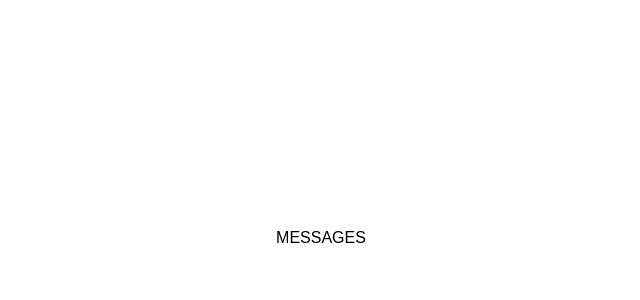
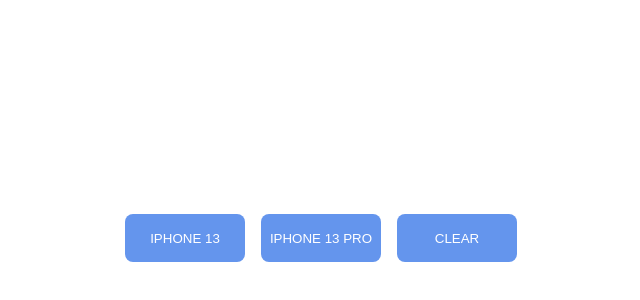
Before and after one commit to ViktorSenyk/react, a React (Create React App) app in the folder 6_conditional_rendering/1_task/: page / in a window 1280 px wide. Shown: the part 170-470 px from the top of the page, without its empty margins (319-959 px from the left). Built offline with nearby package versions, Linux system fonts and the light colour scheme.

Commit message:
add task 3

```diff
--- a/6_conditional_rendering/1_task/src/App.js
+++ b/6_conditional_rendering/1_task/src/App.js
@@ -1,8 +1,12 @@
 import React from 'react';
-import Mailbox from './Mailbox';
+import Page from './Page';
 
 function App() {
-  return <><Mailbox unreadMessages={[]} /></>;
+  return (
+    <>
+      <Page />
+    </>
+  );
 }
 
 export default App;
--- /dev/null
+++ b/6_conditional_rendering/1_task/src/Info.jsx
@@ -0,0 +1,6 @@
+import React, { Component } from 'react';
+
+export default class Info extends Component {
+  render = () =>
+    !this.props.info ? null : <div className="message">{this.props.info}</div>;
+}
--- a/6_conditional_rendering/1_task/src/Mailbox.jsx
+++ /dev/null
@@ -1,14 +0,0 @@
-import React, { Component } from 'react';
-
-export default class Mailbox extends Component {
-  render = () => (
-    <div className="mailbox">
-      <span className="mailbox__text">Messages</span>
-      {this.props.unreadMessages.length > 0 && (
-        <span className="mailbox__count">
-          {this.props.unreadMessages.length}
-        </span>
-      )}
-    </div>
-  );
-}
--- /dev/null
+++ b/6_conditional_rendering/1_task/src/Page.jsx
@@ -0,0 +1,21 @@
+import React, { Component } from 'react';
+import Info from './Info';
+
+export default class Page extends Component {
+  state = {
+    info: '',
+  };
+
+  setInfo = (text) => this.setState({ info: text });
+
+  render = () => (
+    <div className="page">
+      <Info info={this.state.info} />
+      <div className="actions">
+        <button className="btn" onClick={() => this.setInfo('IPhone 13 - Price is 500$. Available in 2 colors')}>IPhone 13</button>
+        <button className="btn" onClick={() => this.setInfo('Price is 650$. Not available.')}>IPhone 13 Pro</button>
+        <button className="btn" onClick={() => this.setInfo('')}>Clear</button>
+      </div>
+    </div>
+  );
+}
--- a/6_conditional_rendering/1_task/src/index.scss
+++ b/6_conditional_rendering/1_task/src/index.scss
@@ -13,20 +13,25 @@
   align-items: center;
 }
 
-.mailbox {
-  &__text {
-    text-transform: uppercase;
-  }
+$blue: #6495ed;
 
-  &__count {
-    display: inline-block;
-    width: 32px;
-    height: 32px;
-    border-radius: 50%;
-    text-align: center;
-    line-height: 32px;
-    color: #fff;
-    background-color: #000;
-    margin-left: 16px;
-  }
+.message {
+  border: 2px solid $blue;
+  border-radius: 8px;
+  padding: 8px;
+  margin-bottom: 16px;
 }
+
+.btn {
+  height: 48px;
+  color: #fff;
+  border-radius: 8px;
+  width: 120px;
+  outline: none;
+  border: none;
+  text-transform: uppercase;
+  padding: 8px;
+  cursor: pointer;
+  background-color: $blue;
+  margin: 8px;
+}
```
